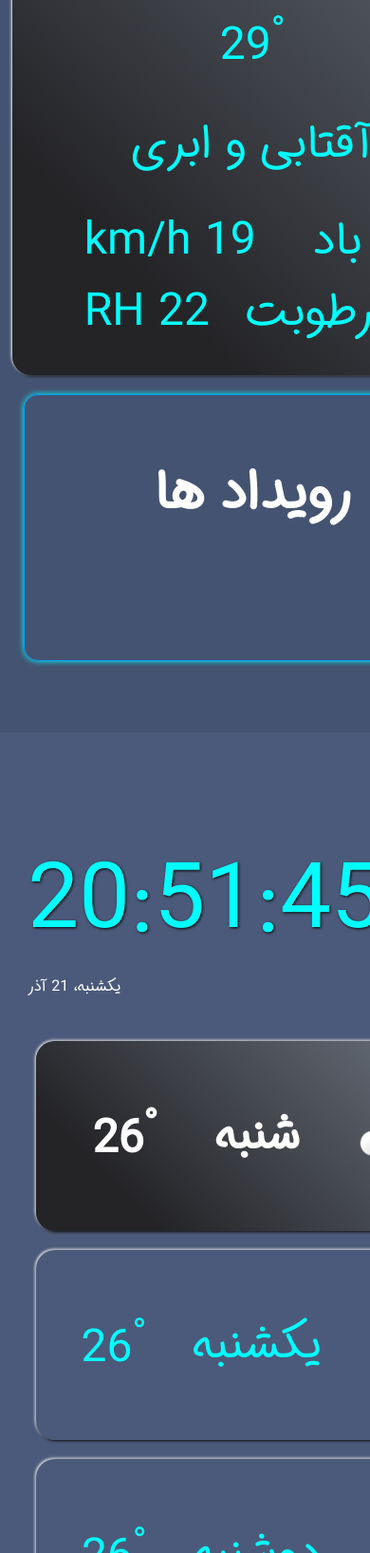
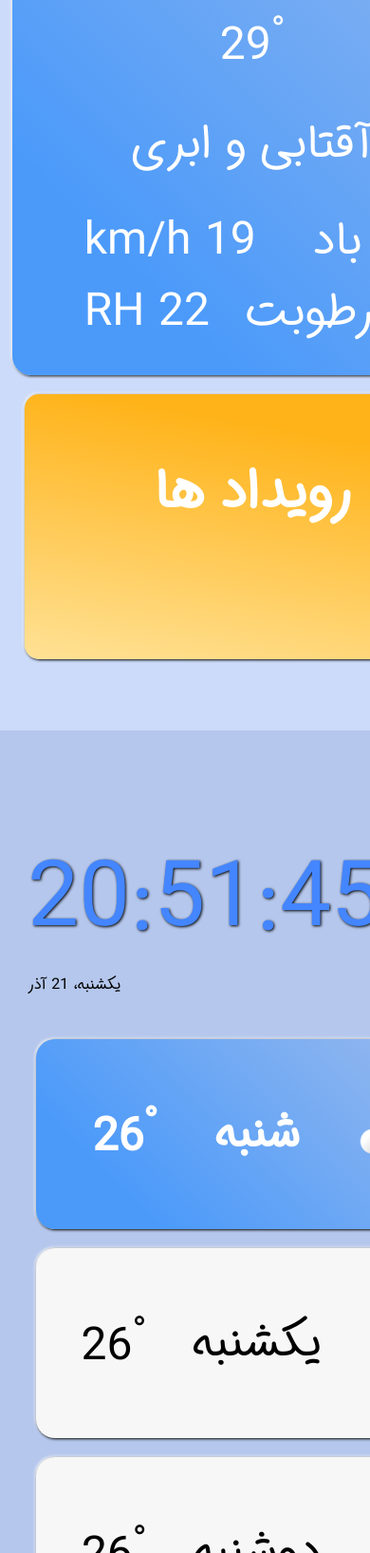
Before and after one commit to ArefEhsani/WeatherApp, a plain HTML site: page index.html in a window 390 px wide. Shown: the part 365-2000 px from the top of the page at 95% size. Drawn offline with Linux system fonts and the light colour scheme; no server answers.

Commit message:
upload code

```diff
--- a/css/dark.css
+++ b/css/dark.css
@@ -1,9 +1,13 @@
 .container>div:first-child {
     background-color: rgba(27, 27, 27, 0.596);
+    border-bottom-right-radius: 20px;
+    border-top-right-radius:20px;
 }
 
 .container>div:nth-child(2) {
     background-color: rgba(39, 39, 43, 0.596);
+    border-bottom-left-radius: 20px;
+    border-top-left-radius: 20px;
 }
 
 .container>div>div>div {
@@ -48,3 +52,13 @@
 .header .date {
     color: white;
 }
+
+@media only screen and (max-width:1080px){
+    .container>div:first-child {
+        border-bottom-right-radius: 0px;
+    }
+
+    .container>div:nth-child(2) {
+        border-top-left-radius: 0px;
+    }
+}
--- a/css/light.css
+++ b/css/light.css
@@ -26,3 +26,14 @@
 .Event {
     box-shadow: 1px 1px 3px black, -1px -1px 3px white;
 }
+
+
+@media only screen and (max-width:1080px){
+    .container>div:first-child {
+        border-bottom-right-radius: 0px;
+    }
+
+    .container>div:nth-child(2) {
+        border-top-left-radius: 0px;
+    }
+}
--- a/index.html
+++ b/index.html
@@ -5,7 +5,7 @@
     <link rel="stylesheet" href="css/style.css">
     <script src="https://kit.fontawesome.com/d7e75480ae.js" crossorigin="anonymous"></script>
     <link rel="shortcut icon" href="img/favicon.ico" type="image/x-icon">
-    <link rel="stylesheet" href="css/dark.css">
+    <link rel="stylesheet" href="css/light.css">
 </head>
 
 <body>
```
